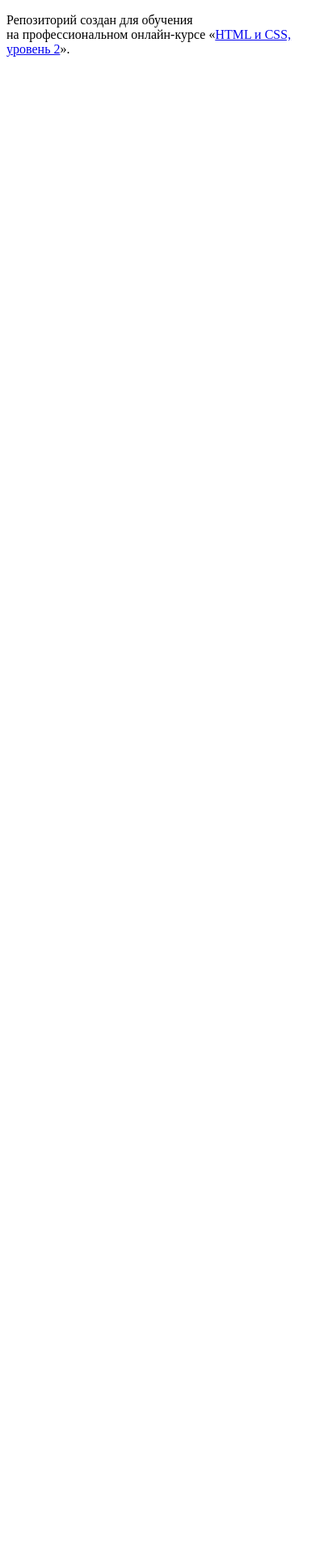
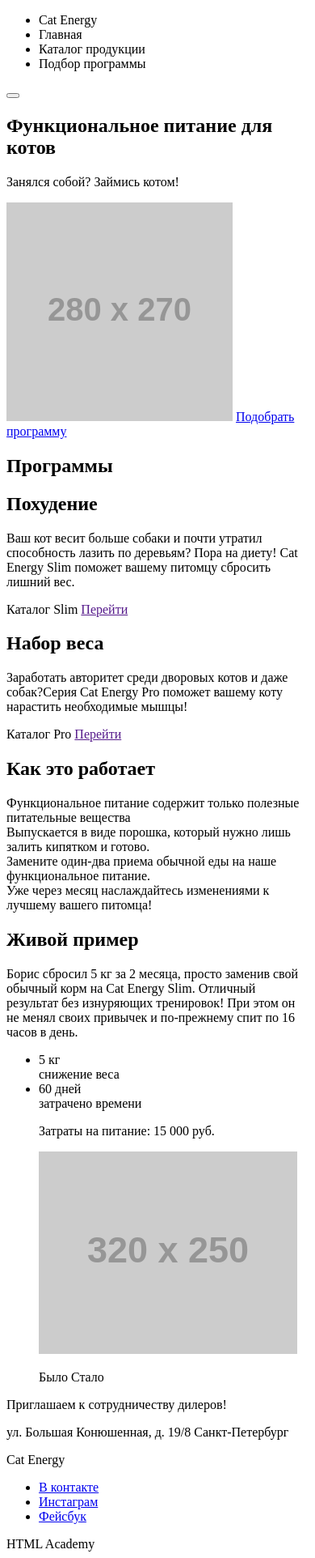
Before and after one commit to lunopad/407663-cat-energy-16, a website: page source/index.html in a window 390 px wide. Shown: the whole page at 81% size. Before the commit the page ends 844 px from the top, so only its background shows below. Drawn offline with Linux system fonts and the light colour scheme; placeholder pictures from the web are drawn by us.

Commit message:
2 task: index.html done and form.html started

```diff
--- a/source/index.html
+++ b/source/index.html
@@ -5,8 +5,84 @@
     <title>HTML Academy: Кэт энерджи</title>
   </head>
   <body>
-
-    <p>Репозиторий создан для обучения на профессиональном онлайн‑курсе «<a href="https://htmlacademy.ru/intensive/adaptive">HTML и CSS, уровень 2</a>».</p>
-
+    <nav class="main-nav">
+      <ul class="main-nav-list">
+        <li class="main-nav-item">Cat Energy</li>
+        <li class="main-nav-item">Главная</li>
+        <li class="main-nav-item">Каталог продукции</li>
+        <li class="main-nav-item">Подбор программы</li>
+      </ul>
+      <button class="main-nav-toggle"></button>
+    </nav>
+    <section class="intro">
+        <h1 class="intro__header">Функциональное питание для котов</h1>
+        <p class="intro__call">Занялся собой? Займись котом!</p>
+        <img class="intro__image" src="http://placehold.it/280x270">
+        <a class="intro__button" href="form.html">Подобрать программу</a>
+    </section>
+    <section class="programs">
+      <h2 class="programs__title visually-hidden">Программы</h2>
+      <div class="weight-loss">
+        <h2 class="weight-loss__title">Похудение</h2>
+        <p class="weight-loss__desc">Ваш кот весит больше собаки и почти утратил способность лазить по деревьям? Пора на диету! Cat Energy Slim поможет вашему питомцу сбросить лишний вес.</p>
+        <span class="weight-loss__link-desc">Каталог Slim</span>
+        <a class="weight-loss__link" href="">Перейти</a>
+      </div>
+      <div class="weight-gain">
+        <h2 class="weight-gain__title">Набор веса</h2>
+        <p class="weight-gain__desc">Заработать авторитет среди дворовых котов и даже собак?Серия Cat Energy Pro поможет вашему коту нарастить необходимые мышцы!</p>
+        <span class="weight-gain__link-desc">Каталог Pro</span>
+        <a class="weight-gain__link" href="">Перейти</a>
+      </div>
+    </section>
+    <section class="features">
+      <h2 class="features__title">Как это работает</h2>
+      <div class="useful">Функциональное питание содержит только полезные питательные вещества</div>
+      <div class="powder">Выпускается в виде порошка, который нужно лишь залить кипятком и готово.</div>
+      <div class="meals">Замените один-два приема обычной еды на наше функциональное питание.</div>
+      <div class="result">Уже через месяц наслаждайтесь изменениями к лучшему вашего питомца!</div>
+    </section>
+    <section class="example">
+      <h2 class="example__title">Живой пример</h2>
+      <p class="example__decs">Борис сбросил 5 кг за 2 месяца, просто заменив свой обычный корм на Cat Energy Slim. Отличный результат без изнуряющих тренировок! При этом он не менял своих привычек и по-прежнему спит по 16 часов в день.</p>
+      <ul class="numbers">
+        <li class="numbers-item">
+          <div class="numbers-item__number">5 кг</div>
+          <div class="numbers-item__name">снижение веса</div>
+        </li>
+        <li class="numbers-item">
+          <div class="numbers-item__number">60 дней</div>
+          <div class="numbers-item__name">затрачено времени</div>
+        </li>
+      </div>
+      <p class="example__expenses">Затраты на питание: 15 000 руб.</p>
+      <div class="example-image">
+        <img class="example-image__img" src="http://placehold.it/320x250">
+        <p class="example-image__desc">Было <span class="example-image__bar"></span> Стало</p>
+      </div>
+    </section>
+    <section class="contacts">
+      <p class="contacts__call">Приглашаем к сотрудничеству дилеров!</p>
+      <p class="contacts__address">ул. Большая Конюшенная, д. 19/8 Санкт-Петербург</p>
+      <div class="map"></div>
+    </section>
+    <footer class="main-footer">
+      <p class="footer__desc">Cat Energy</p>
+      <ul class="social">
+        <li class="social__item">
+          <a class="social__link social__link--vk" href="https://vk.com/htmlacademy">В контакте</a>
+        </li>
+        <li class="social__item">
+          <a class="social__link social__link--inst" href="https://instagram.com/htmlacademy">Инстаграм</a>
+        </li>
+        <li class="social__item">
+          <a class="social__link social__link--fb" href="https://facebook.com/htmlacademy">Фейсбук</a>
+        </li>
+      </ul>
+      <div class="copyright">
+        <span class="copyright__desc">HTML Academy</span>
+        <img class="copyright__image" src="">
+      </div>
+    </footer>
   </body>
 </html>
```
Also changed, not shown: source/catalog.html (added, +7 -0 lines), source/form.html (added, +29 -0 lines).
